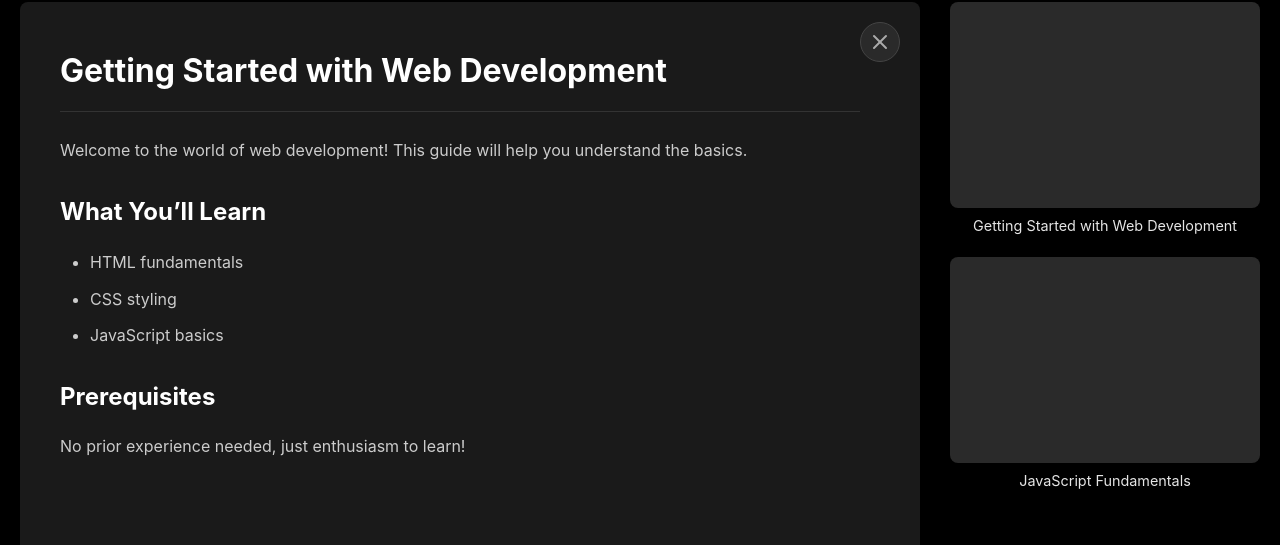
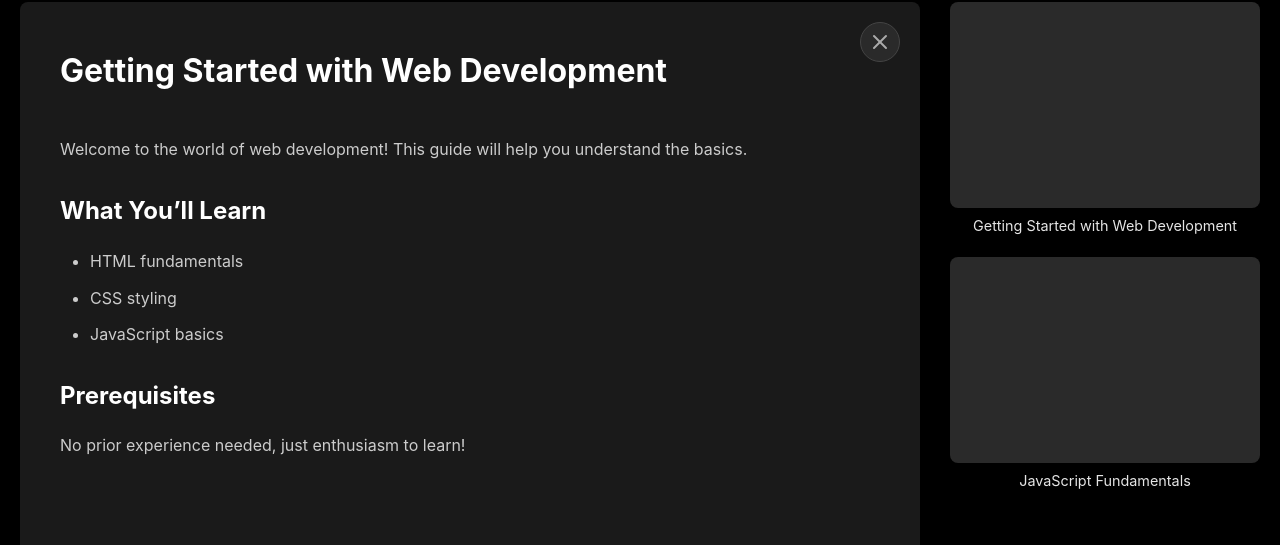
Before and after one commit to cospute/cospute.github.io, a Jekyll site: the page built from _q/getting-started.md, in a window 1280 px wide and 900 px high, scrolled down 504 px. Shown: the part 149-694 px from the top of the window. Built offline with Jekyll 4.4.1, drawn with Linux system fonts in a browser that asks for light colours.

Commit message:
Update style.css

```diff
--- a/assets/css/style.css
+++ b/assets/css/style.css
@@ -251,7 +251,6 @@ nav a:hover {
 #content-body h1 {
     margin-bottom: 25px;
     padding-bottom: 12px;
-    border-bottom: 1px solid #333;
 }
 
 #content-body h2 {
```
